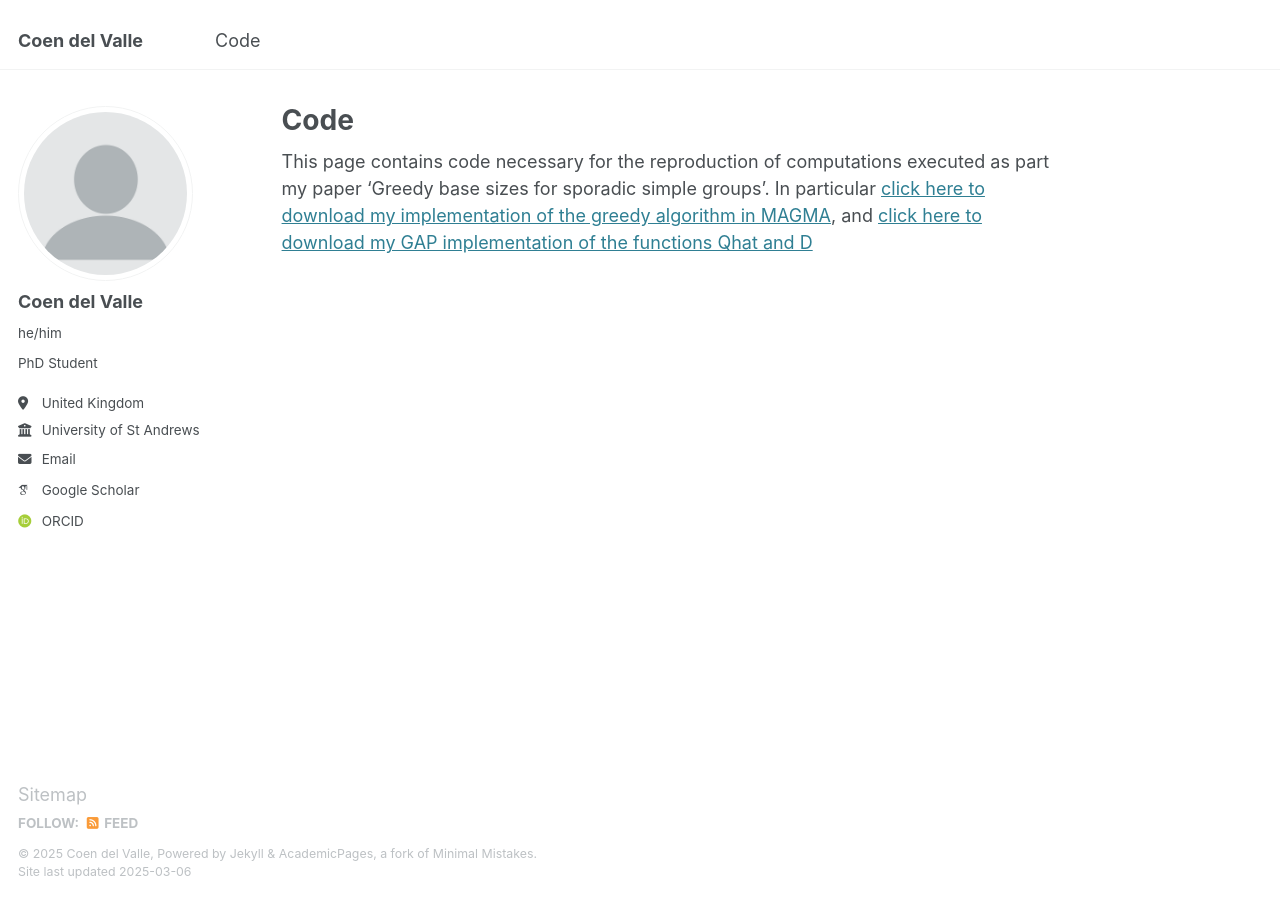
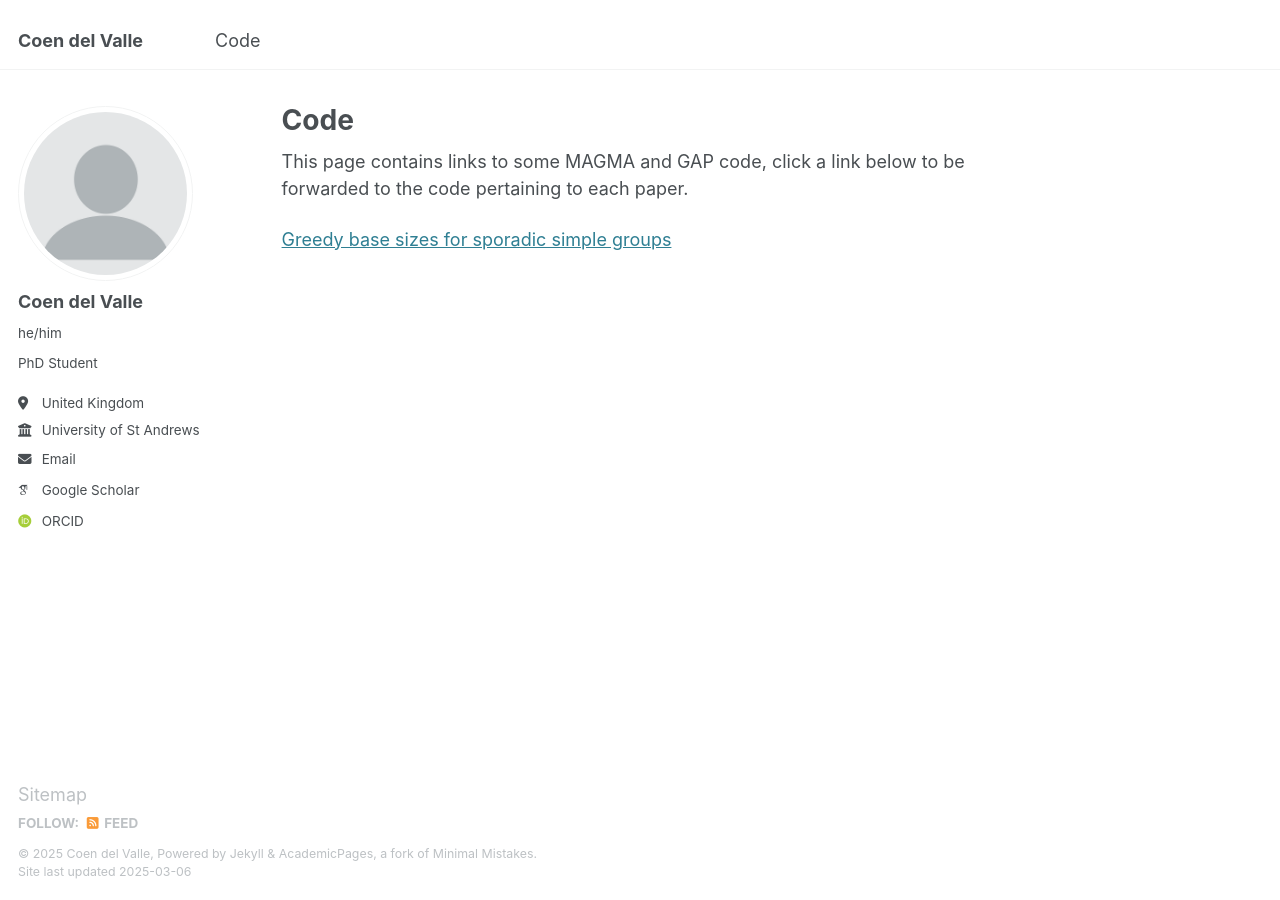
Before and after one commit to coendelvalle/coendelvalle.github.io, a Jekyll site: the page built from _pages/code.md, in a window 1280 px wide. Built offline with Jekyll 4.4.1, drawn with Linux system fonts in a browser that asks for light colours; some web fonts are replaced.

Commit message:
Update code.md

```diff
--- a/_pages/code.md
+++ b/_pages/code.md
@@ -3,4 +3,6 @@ title: "Code"
 permalink: /code/
 author_profile: true
 ---
-This page contains code necessary for the reproduction of computations executed as part my paper 'Greedy base sizes for sporadic simple groups'. In particular [click here to download my implementation of the greedy algorithm in MAGMA](/files/greedy.txt), and [click here to download my GAP implementation of the functions Qhat and D](/files/QD.txt)
+This page contains links to some MAGMA and GAP code, click a link below to be forwarded to the code pertaining to each paper.
+
+[Greedy base sizes for sporadic simple groups](https://github.com/coendelvalle/coendelvalle.github.io/sporadicscode/)
```
